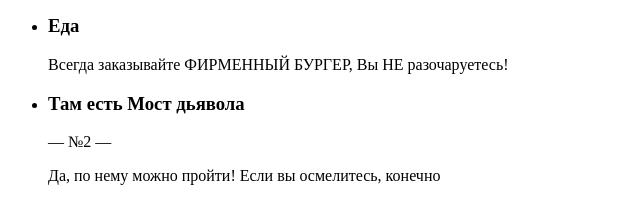
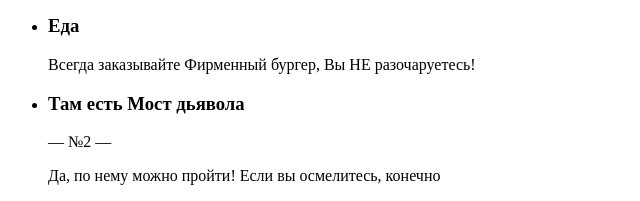
Before and after one commit to annacomar/693151-sedona-18, a website: page source/index.html in a window 1280 px wide. Shown: the part 544-745 px from the top of the page, 0-640 px from the left. Drawn offline with Linux system fonts and the light colour scheme.

Commit message:
Заканчивает разметку файла index

```diff
--- a/source/index.html
+++ b/source/index.html
@@ -59,7 +59,7 @@
 
         <li class="advantages__item advantages__item--food">
           <h3 class="advantages__title">Еда</h3>
-          <p class="advantages__argument">Всегда заказывайте ФИРМЕННЫЙ БУРГЕР, Вы НЕ разочаруетесь!</p>
+          <p class="advantages__argument">Всегда заказывайте Фирменный бургер, Вы НЕ разочаруетесь!</p>
         </li>
 
         <li class="advantages__item">
```
